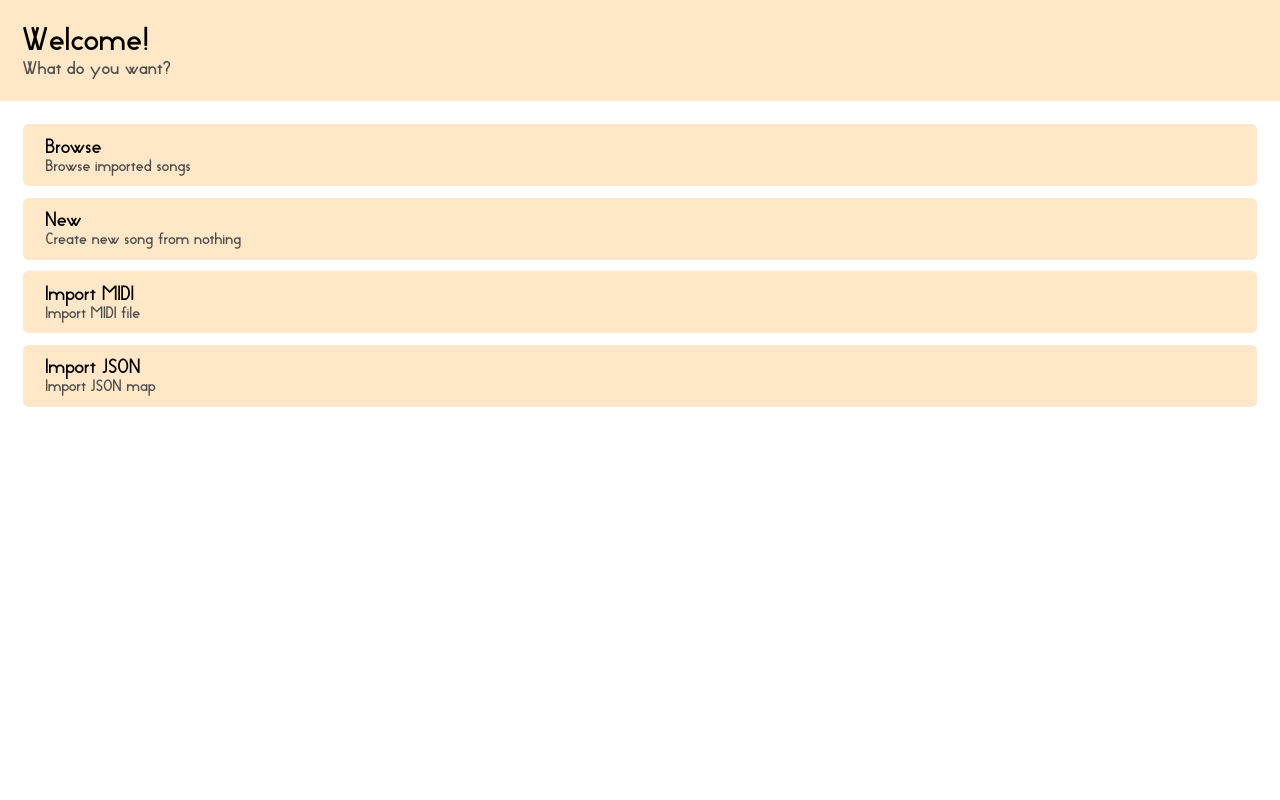
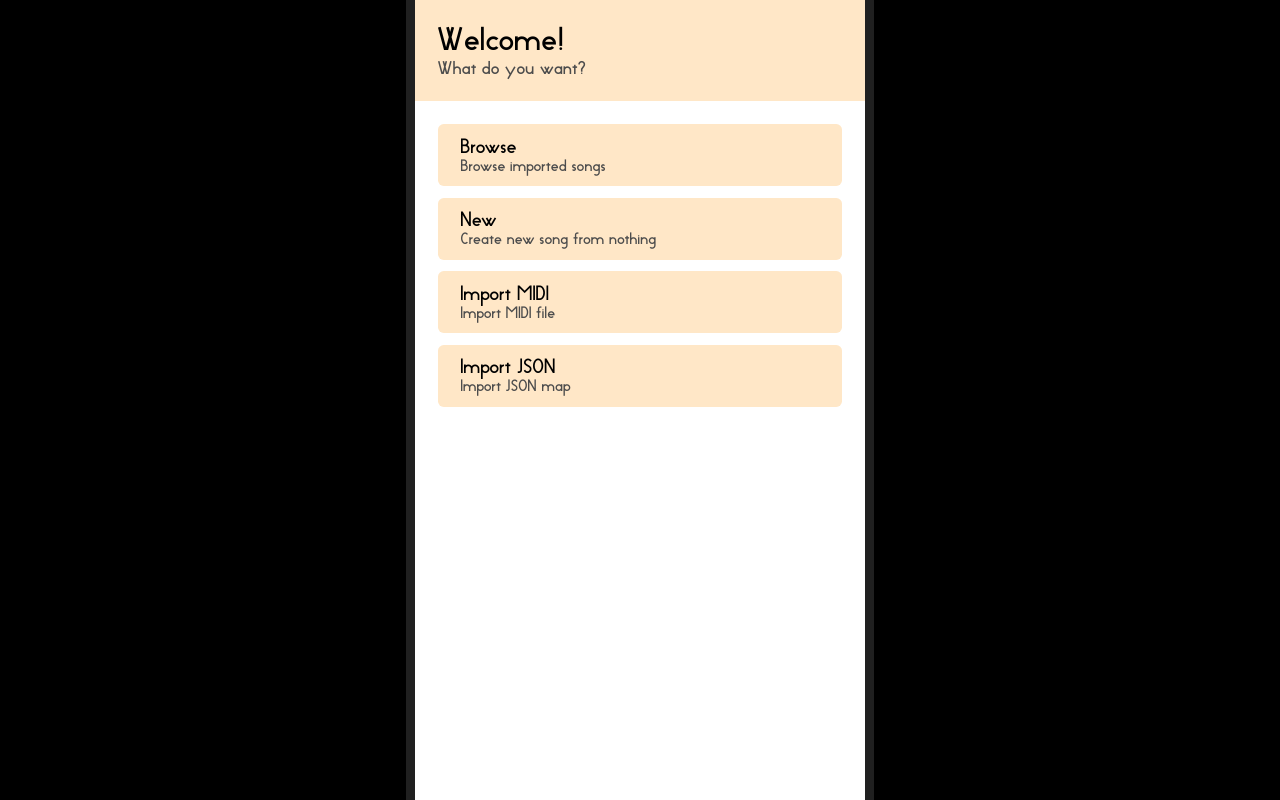
Before and after one commit to nahkd123/piano-tiles, a website built with webpack: page html/index.html in a window 1280 px wide. Built offline with nearby package versions, Linux system fonts and the light colour scheme; no server answers.

Commit message:
Enforce portait layout on landscape displays

```diff
--- a/html/index.css
+++ b/html/index.css
@@ -10,6 +10,20 @@ html, body {
     font-family: Serarif;
     font-size: 1.2em;
     user-select: none;
+}
+
+@media screen and (orientation: landscape) {
+    html {
+        background-color: rgb(0, 0, 0);
+    }
+    body {
+        background-color: white;
+        aspect-ratio: 9 / 16;
+        width: unset;
+        margin: 0 auto;
+        border-left: 0.4em solid #202020;
+        border-right: 0.4em solid #202020;
+    }
 }
 
 .screen {
```
